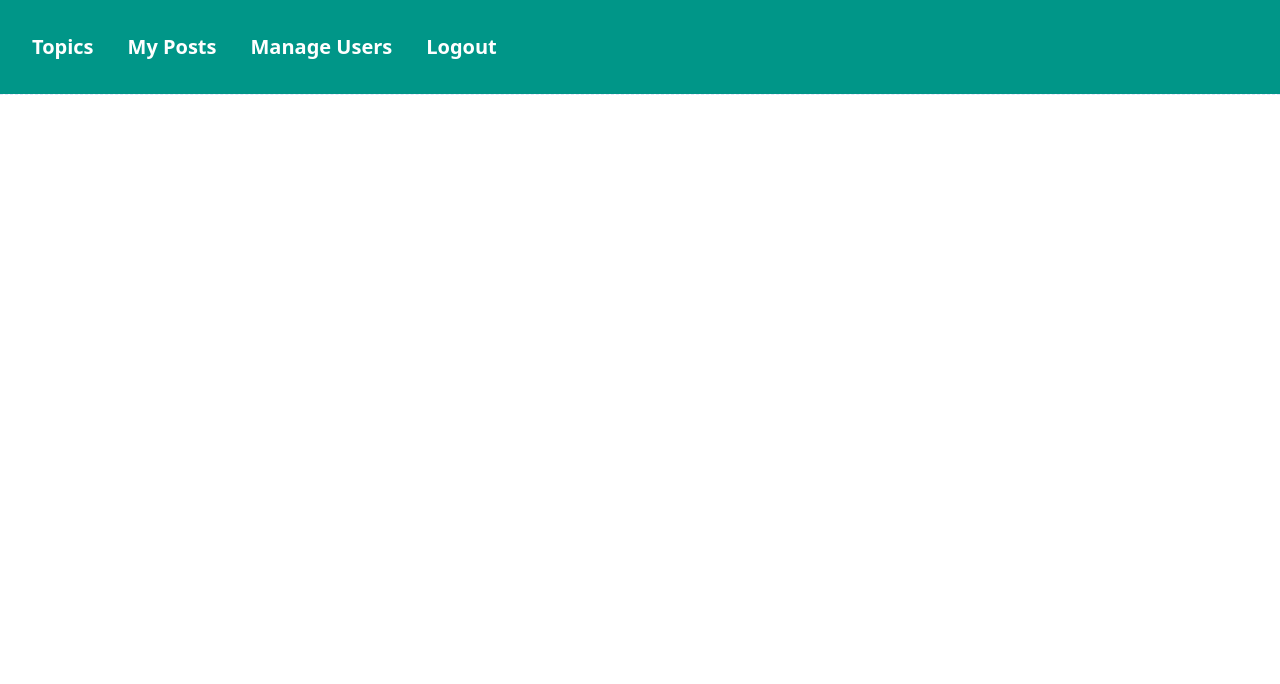
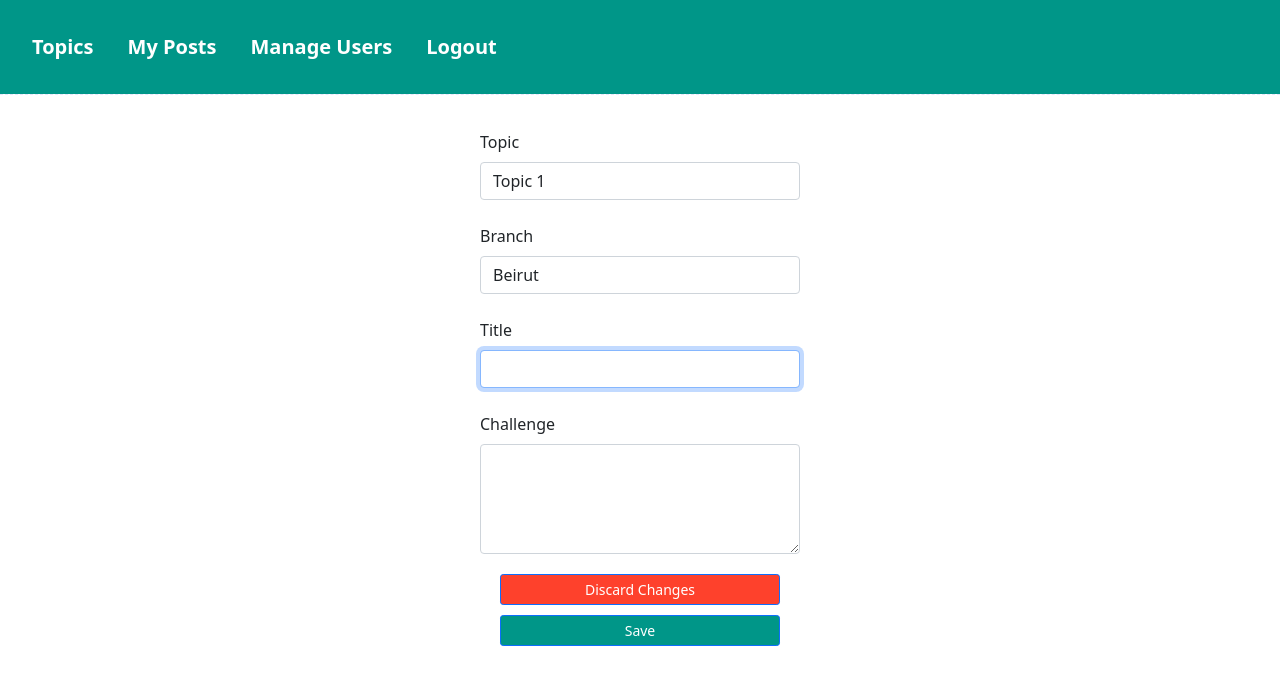
Before and after one commit to ClaraChelala/projet, a React (Create React App) app: page /NewAdminPost in a window 1280 px wide. Shown: the top 684 px of the page. Built offline with nearby package versions, Linux system fonts and the light colour scheme; sample sign-in values are in the browser's storage.

Commit message:
Modified NewAdminPost

```diff
--- a/src/App.js
+++ b/src/App.js
@@ -13,9 +13,8 @@ import Users from './pages/Users';
 import NewTopic from './pages/NewTopic';
 import UserPosts from './pages/UserPosts';
 import NewUserPost from './pages/NewUserPost';
-
+import NewAdminPost from './pages/NewAdminPost';
 import Navbar from './components/layout/Navbar';
-
 import postsReducer from './store/reducers/posts';
 import usersReducer from './store/reducers/users';
 import TopicsReducer from './store/reducers/topics';
@@ -44,6 +43,7 @@ function App() {
         <AuthRoute exact path="/NewTopic" component={NewTopic} />
         <AuthRoute exact path="/UserPosts" component={UserPosts} />
         <AuthRoute exact path="/NewUserPost" component={NewUserPost} />
+        <AuthRoute exact path="/NewAdminPost" component={NewAdminPost} />
       </Router>
     </Provider>
   );
--- a/src/pages/NewAdminPost.js
+++ b/src/pages/NewAdminPost.js
@@ -6,19 +6,15 @@ import DropdownButton from "react-bootstrap/DropdownButton";
 import 'bootstrap/dist/css/bootstrap.css';
 import { FiPlus } from "react-icons/fi";
 import { useSelector } from "react-redux";
-import { useHistory } from "react-router-dom";
+import { useHistory } from "react-router";
 
 const NewAdminPost = () => {
     const [topicData, setTopicData] = useState({ title: "", description: "" });
     const [errorMessage, setErrorMessage] = useState({ value: "" });
-
     const history = useHistory();
-
-    const handleDiscard = (e) => {
-        let path = '/Topics';
-        history.pushState(path);
+    const handleDiscard = (e) =>{
+        history.push('/AdminTopics')
     }
-
     const handleInputChange = (e) => {
         setTopicData((prevState) => {
             return {
@@ -37,7 +33,9 @@ const NewAdminPost = () => {
         };
     }
     const availableTopics = useSelector(state => state.topics.topics);
-
+    console.log(availableTopics);
+    const availableBranches = useSelector(state => state.branches.branches);
+    console.log(availableBranches);
     return (
         <div className="nTopic">
             <Form onSubmit={handleSubmit}>
@@ -60,16 +58,19 @@ const NewAdminPost = () => {
                 </Form.Group>
                 <br />
 
+
                 <Form.Group size="lg" controlId="title">
                     <Form.Label>Branch</Form.Label>
                     <Form.Control
                         as="select"
                         custom
+
                     >
-                        <option value="Beirut">Beirut</option>
-                        <option value="South">South</option>
-                        <option value="North">North</option>
-                        <option value="Bekaa">Bekaa</option>
+                        {availableBranches.map(branche => {
+                            return (
+                                <option >{branche.name}</option>
+                            );
+                        })}
                     </Form.Control>
                 </Form.Group>
                 <br />
--- a/src/pages/NewTopic.js
+++ b/src/pages/NewTopic.js
@@ -6,6 +6,7 @@ import { FiPlus } from "react-icons/fi";
 import { useSelector } from 'react-redux';
 import { Add_Topic } from "../store/reducers/topicsActions";
 import { useHistory } from "react-router-dom";
+import Topic from "../data/topic";
 const NewTopic = () => {
   const [topicData, setTopicData] = useState({ title: "", description: "" });
   const [errorMessage, setErrorMessage] = useState({ value: "" });
@@ -33,7 +34,9 @@ const handleDiscard = (e) => {
 
       ))}else{
         console.log("essai 1")
-
+        const ok1 = new Topic(9,topicData.title,topicData.description)
+        console.log(ok1)
+        history.push('/AdminTopics')
       }
   };
 
--- a/src/pages/NewUserPost.js
+++ b/src/pages/NewUserPost.js
@@ -71,10 +71,6 @@ const NewUserPost = () => {
                                 <option >{branche.name}</option>
                             );
                         })}
-                        {/* <option value="Beirut">Beirut</option>
-                        <option value="South">South</option>
-                        <option value="North">North</option>
-                    <option value="Bekaa">Bekaa</option> */}
                     </Form.Control>
                 </Form.Group>
                 <br />
--- a/src/pages/Posts.js
+++ b/src/pages/Posts.js
@@ -15,7 +15,7 @@ const Posts = () => {
         const history = useHistory();
 
         const routeChange = () =>{
-            let path = '/NewUserPost';
+            let path = '/NewAdminPost';
             history.push(path);
           }
           const rows = availablePosts.reduce(function (rows, key, index) {
```
